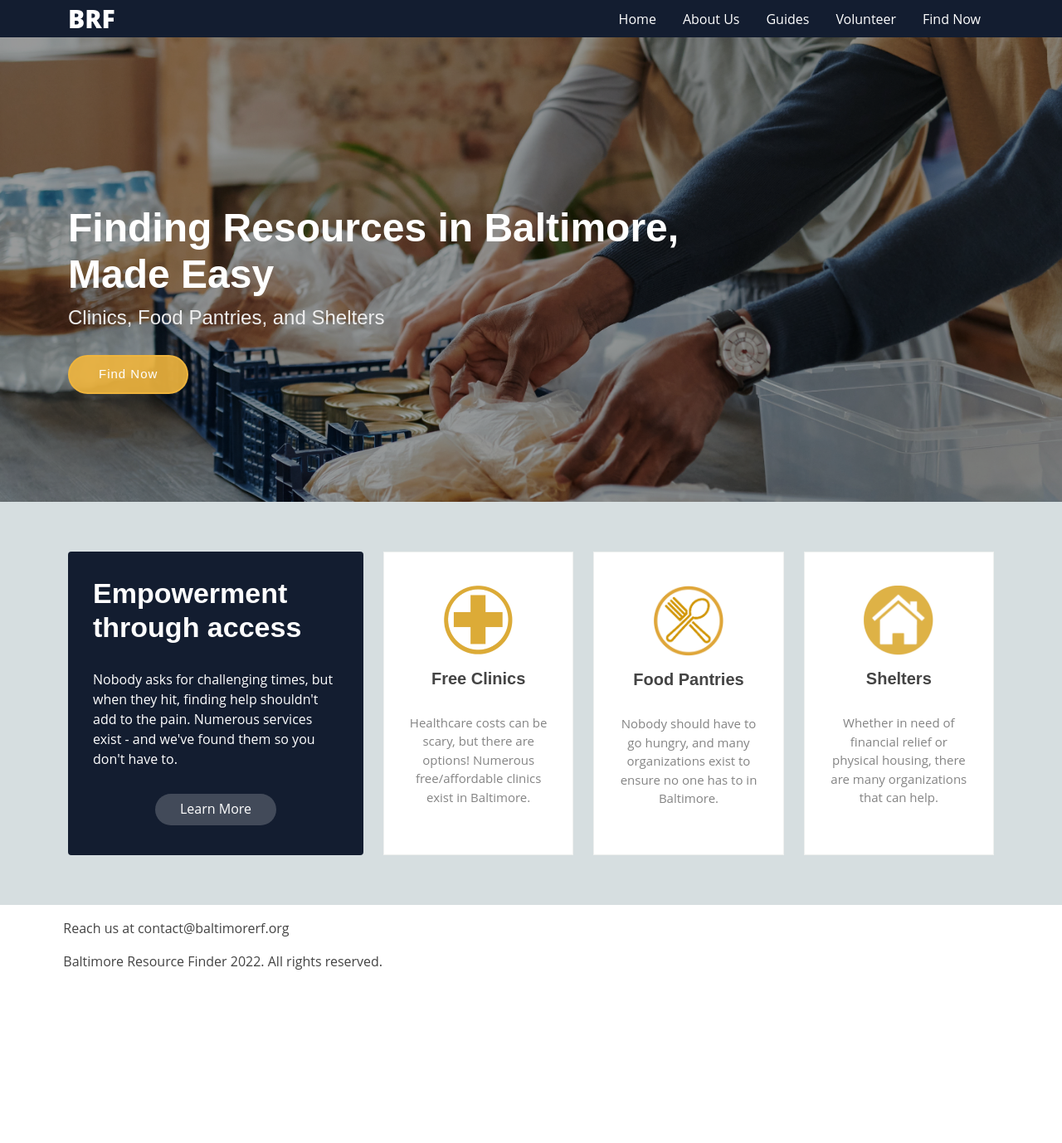
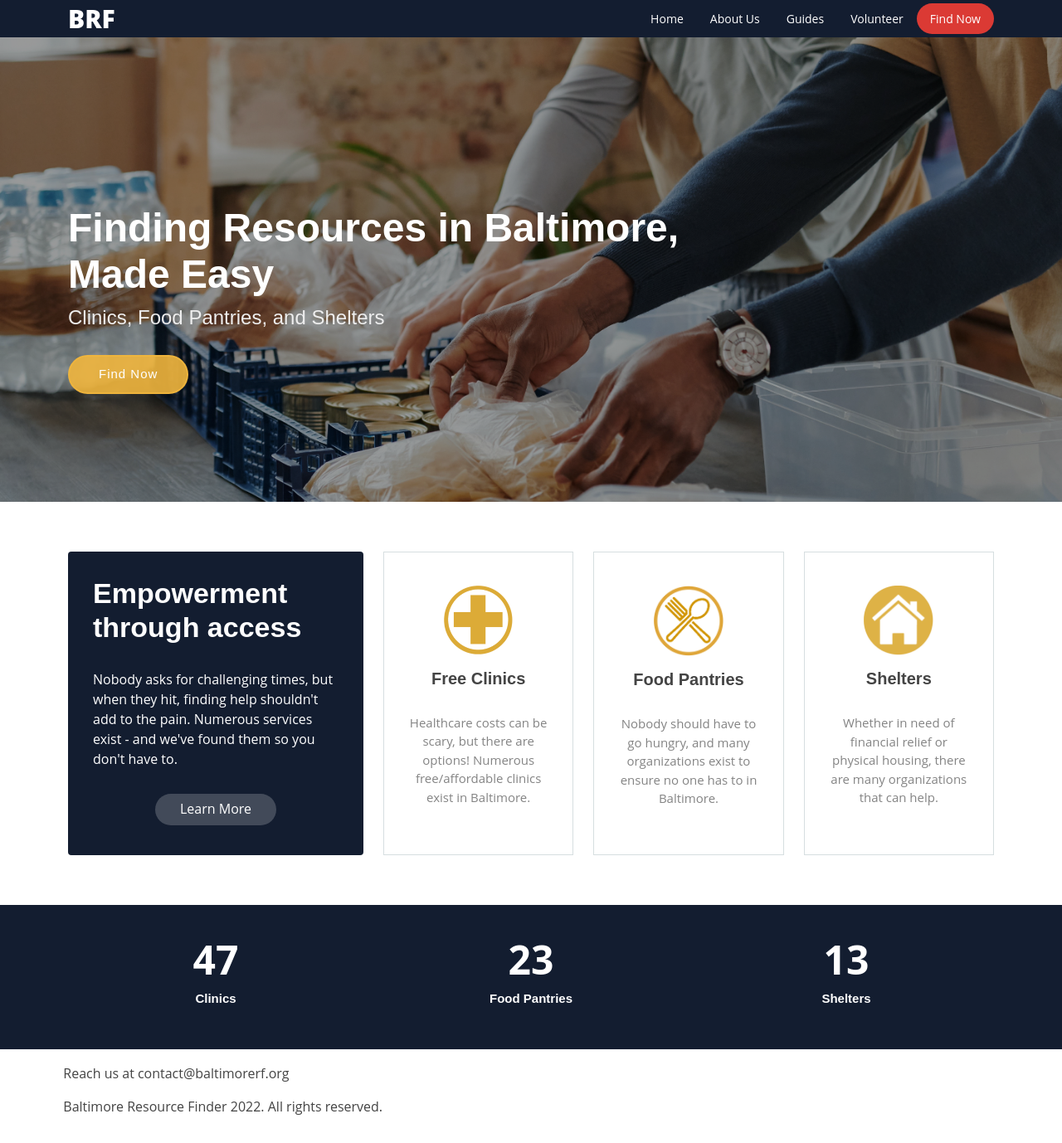
Before and after one commit to sarata99/baltimorerf, a Flask app: page / in a window 1280 px wide. Shown: the whole page at 83% size. Before the commit the page ends 1169 px from the top, so only its background shows below. Run offline with Flask 2, Linux system fonts and the light colour scheme; some libraries are stand-ins or nearby versions.

Commit message:
more changes

```diff
--- a/static/styles/main.css
+++ b/static/styles/main.css
@@ -21,11 +21,11 @@ h1, h2, h3, h4, h5, h6 {
 }
 
 .container_format {
-  background-color: #131d30;
+  background-color: #D6DEE0;
 }
 
 .container_text{
-  color: white;
+  color: black;
 }
 
 
@@ -39,7 +39,7 @@ h1, h2, h3, h4, h5, h6 {
   justify-content: space-between;
   padding:  0;
   margin: 0;
-  background-color: #131d30;;
+  background-color: #131d30;
   color: #fff;
  }
 
@@ -56,12 +56,24 @@ h1, h2, h3, h4, h5, h6 {
  /* NAVBAR MENU */
 .nav-links {
   display: flex;
-  font-size: 16px;
+  font-size: 14px;
   margin: 0;
   padding: 0;
  }
+
  .nav-links li:hover {
-  background-color:#f0b53ee6;
+  border-radius: 50px;
+  background-color:#db3a34;
+
+ }
+
+ .nav-button{
+  display: flex;
+  font-size: 14px;
+  margin: 0;
+  padding: 0;
+  border-radius: 50px;
+  background-color:#db3a34;
  }
 
 
@@ -246,15 +258,15 @@ section {
   font-size: 14px;
 }
 .why-us .content .more-btn:hover {
-  color: #20a8c0;
-  background: #fff;
+  color: white;
+  background: #db3a34;
 }
 .why-us .icon-boxes .icon-box {
   text-align: center;
   background: #fff;
   padding: 40px 30px;
   width: 100%;
-  border: 1px solid #eef0ef;
+  border: 1px solid #D6DEE0;
 }
 .why-us .icon-boxes .icon-box i {
   font-size: 32px;
@@ -272,6 +284,27 @@ section {
 .why-us .icon-boxes .icon-box p {
   font-size: 15px;
   color: #848484;
+}
+
+/*--------------------------------------------------------------
+# Counts
+--------------------------------------------------------------*/
+.counts {
+  padding: 30px 0;
+}
+.counts .counters span {
+  font-size: 48px;
+  display: block;
+  color: white;
+  font-weight: 700;
+}
+.counts .counters p {
+  padding: 0;
+  margin: 0 0 20px 0;
+  font-family: "Raleway", sans-serif;
+  font-size: 15px;
+  font-weight: 600;
+  color: white;
 }
 
 /*--------------------------------------------------------------
--- a/templates/base.html
+++ b/templates/base.html
@@ -22,7 +22,7 @@
     </header>
 
     <!-- Page content -->
-    <main role="main" class="container-fluid" style="background: #D6DEE0">
+    <main role="main" class="container-fluid" style="background: white">
         {% block content %}{% endblock %}
     </main>
 
@@ -39,6 +39,7 @@
     <script src="https://stackpath.bootstrapcdn.com/bootstrap/4.3.1/js/bootstrap.min.js" integrity="sha384-JjSmVgyd0p3pXB1rRibZUAYoIIy6OrQ6VrjIEaFf/nJGzIxFDsf4x0xIM+B07jRM" crossorigin="anonymous"></script>
     <script src="https://unpkg.com/aos@2.3.1/dist/aos.js"></script>
     <script src="https://cdn.jsdelivr.net/npm/bootstrap@5.0.2/dist/js/bootstrap.bundle.min.js" integrity="sha384-MrcW6ZMFYlzcLA8Nl+NtUVF0sA7MsXsP1UyJoMp4YLEuNSfAP+JcXn/tWtIaxVXM" crossorigin="anonymous"></script>
+    <script src="{{ url_for('static',filename='styles/purecounter.js') }}"></script>
 </body>
 
 <script>
--- a/templates/home.html
+++ b/templates/home.html
@@ -66,6 +66,30 @@
 
       </div>
     </section><!-- End Why Us Section -->
+    <!-- ======= Counts Section ======= -->
+    <section id="counts" class="counts section-bg">
+      <div class="container">
+
+        <div class="row counters">
+
+          <div class="col-lg-4 col-6 text-center">
+            <span data-purecounter-start="0" data-purecounter-end="47" data-purecounter-duration="1" class="purecounter"></span>
+            <p>Clinics</p>
+          </div>
+
+          <div class="col-lg-4 col-6 text-center">
+            <span data-purecounter-start="0" data-purecounter-end="23" data-purecounter-duration="1" class="purecounter"></span>
+            <p>Food Pantries</p>
+          </div>
+
+          <div class="col-lg-4 col-6 text-center">
+            <span data-purecounter-start="0" data-purecounter-end="13" data-purecounter-duration="1" class="purecounter"></span>
+            <p>Shelters</p>
+          </div>
+        </div>
+
+      </div>
+    </section><!-- End Counts Section -->
 
   </main><!-- End #main -->
 {% endblock %}
--- a/templates/navbar.html
+++ b/templates/navbar.html
@@ -10,7 +10,11 @@
       <li class="nav-link"><a href="{{ url_for('about') }}">About Us</a></li>
       <li class="nav-link"><a href="{{ url_for('how') }}">Guides</a></li>
       <li class="nav-link"><a href="{{ url_for('volunteer') }}">Volunteer</a></li>
-      <li class="nav-link"><a href="{{ url_for('map') }}">Find Now</a></li>
+      <ul class="nav-button">
+        <li class="nav-link"><a href="{{ url_for('map') }}">Find Now</a></li>
+      </ul>
     </ul>
+
   </nav><!-- .navbar -->
+
 </div>
```
Also changed, not shown: static/styles/purecounter.js (added), 1 other file.
